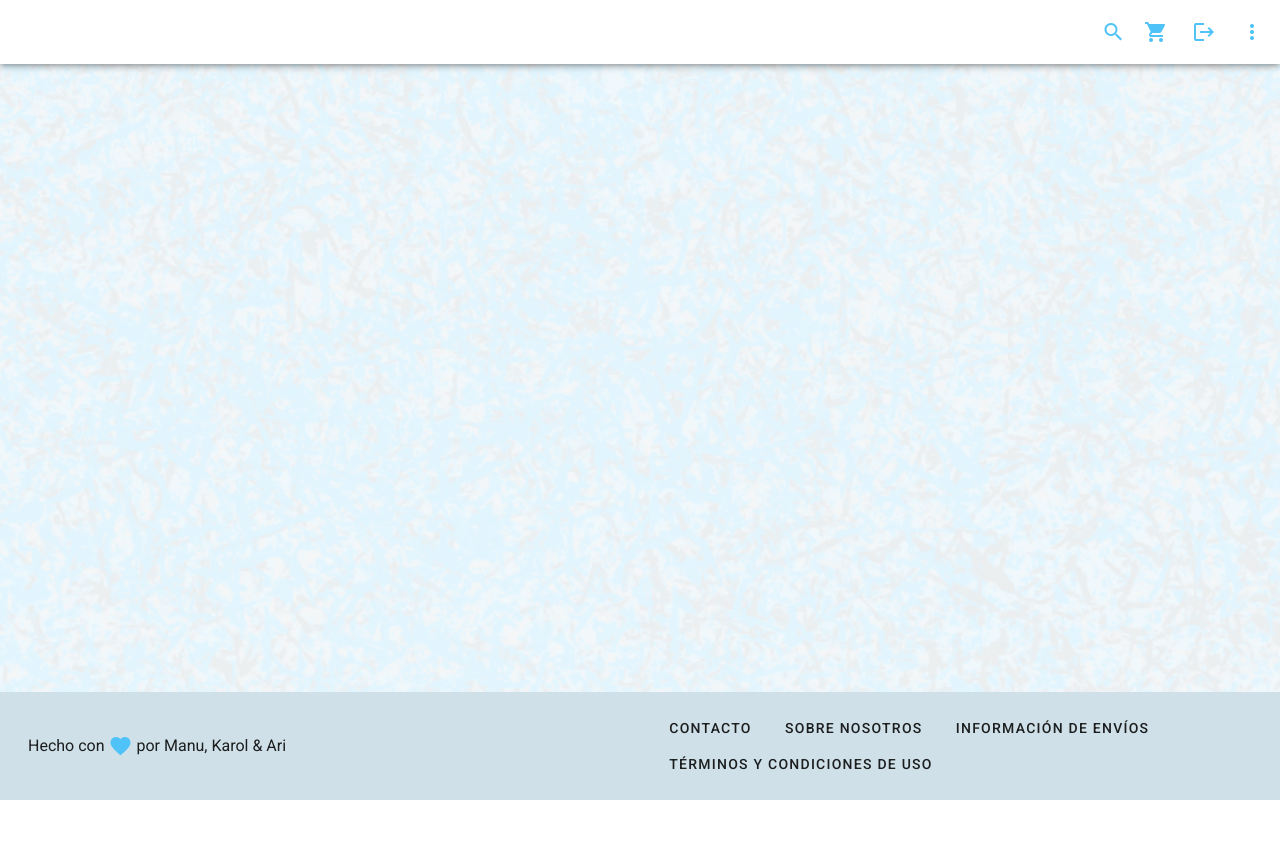
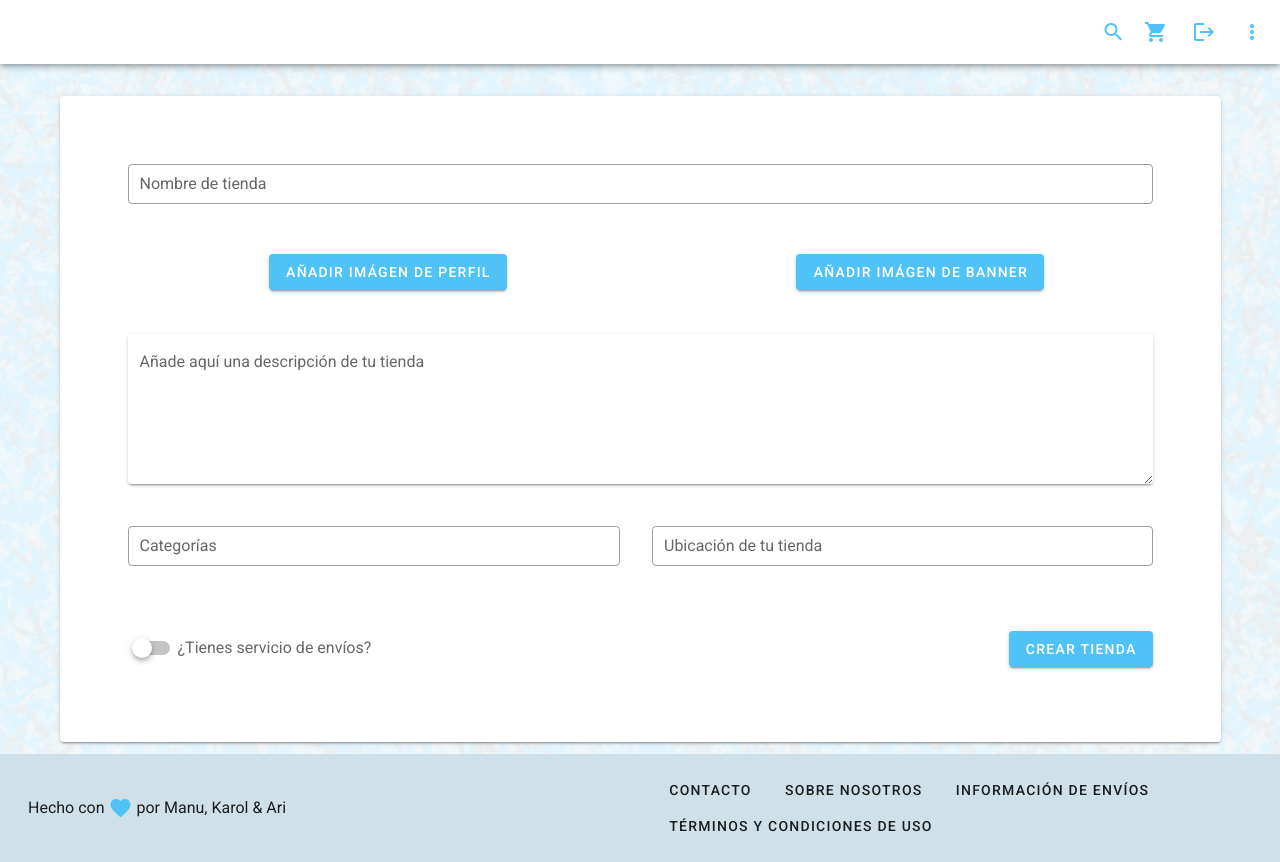
Before and after one commit to Karolarizag/DikramFrontNuxt, a Nuxt app in the folder frontNuxt/: page /MarketplaceForm in a window 1280 px wide. Before the commit the page ends 800 px from the top, so only its background shows below. Built offline with nearby package versions, Linux system fonts and the light colour scheme.

Commit message:
marketplace form

```diff
--- a/frontNuxt/components/CProductInfo.vue
+++ b/frontNuxt/components/CProductInfo.vue
@@ -3,7 +3,7 @@
     <v-card class="pb-10 pa-3 mt-5">
       <v-row>
         <v-col cols="4" class="d-flex justify-center align-center flex-column ml-7">
-          <div>imageInput</div>
+          <!-- <VImageInput class="ml-7" />  -->
           <v-btn class="mt-3 mx-10" color="light-blue lighten-2" dark> Añadir imagen </v-btn>
         </v-col>
 
@@ -12,11 +12,10 @@
           <div class="d-flex flex-wrap mt-5 justify-center" >
 
             <div v-for="(item, idx) in imagenes" :key="idx">
-              <v-img max-height="150" class="ma-1" max-width="150" src="../assets/imagedefault.png">
-              </v-img>
+              <img class="ma-1" style="max-width: 150px; max-height: 150px;" src="~/assets/imagedefault.png"/>
             </div>
 
-            <v-textarea solo name="input-7-4" label="Añade aquí la descripción de tu producto" class="mt-3" v-model="description">
+            <v-textarea solo label="Añade aquí la descripción de tu producto" class="mt-3 px-3" v-model="description">
             </v-textarea>
 
           </div>
@@ -26,7 +25,7 @@
       <v-row class="px-15">
 
       <v-col>
-        <v-text-field type="text" width="500" class="mx-2" label="Nombre" outlined dense v-model="name"></v-text-field>
+        <v-text-field type="text" width="500" class="mx-2" label="Nombre" outlined dense v-model="title"></v-text-field>
       </v-col>
 
       <v-col >
@@ -140,16 +139,20 @@ export default {
       this.materials = [...this.materials]
     },
     sendTags() {
-     return  this.tags.push(this.etiquetas)
+      this.tags.push(this.etiquetas)
+      this.etiquetas = ''
     },
     sendSizes() {
-      return this.sizes.push(this.tallas)
+      this.sizes.push(this.tallas)
+      this.tallas = ''
     },
     sendColors() {
-      return this.colors.push(this.color)
+      this.colors.push(this.color)
+      this.color = ''
     },
     sendMaterials() {
-      return this.materials.push(this.material)
+      this.materials.push(this.material)
+      this.material = ''
     },
     async submitProduct() {
       const res = await this.$axios.$post('/products', {
@@ -169,7 +172,7 @@ export default {
         }
       })
       this.$router.push({ name: "Marketplace" });
-      console.log(res)
+      res.status(200).json(res)
     }
   },
 };
--- a/frontNuxt/components/Header.vue
+++ b/frontNuxt/components/Header.vue
@@ -56,6 +56,14 @@
                 @click="showProductForm = !showProductForm"
               >
                 Crear Producto
+              </v-btn>
+              <v-btn
+                text
+                color="light-blue lighten-2"
+                :to="{ name: 'MarketplaceForm' }"
+                @click="showProductForm = !showProductForm"
+              >
+                Crear Marketplace
               </v-btn>
             </v-list-item>
           </v-list>
--- a/frontNuxt/package.json
+++ b/frontNuxt/package.json
@@ -21,7 +21,8 @@
     "@nuxtjs/pwa": "^3.3.5",
     "core-js": "^3.15.1",
     "nuxt": "^2.15.7",
-    "vuetify": "^2.5.5"
+    "vuetify": "^2.5.5",
+    "vuetify-image-input": "^19.2.2"
   },
   "devDependencies": {
     "@babel/eslint-parser": "^7.14.7",
--- a/frontNuxt/pages/Marketplace/_id.vue
+++ b/frontNuxt/pages/Marketplace/_id.vue
@@ -52,7 +52,7 @@ export default {
 }
 </script>
 
-<style lang="scss" scoped>
+<style>
 .productpagebody {
   width: 80vw;
   margin: auto;
--- /dev/null
+++ b/frontNuxt/pages/MarketplaceForm/index.vue
@@ -0,0 +1,96 @@
+<template>
+  <v-container>
+    <v-card class=" pa-15 mt-5">
+
+      <v-row>
+        <v-text-field type="text" class="mx-5 mt-5" label="Nombre de tienda" v-model="title" outlined dense></v-text-field>
+      </v-row>
+
+      <v-row>
+        <v-col class="d-flex justify-center align-center flex-column ml-7">
+          <v-btn class="mt-3 mx-10" color="light-blue lighten-2" dark>Añadir imágen de perfil</v-btn>
+        </v-col>
+        <v-col class="d-flex justify-center align-center flex-column ml-7">
+         <v-btn class="mt-3 mx-10" color="light-blue lighten-2" dark>Añadir imágen de banner</v-btn>
+        </v-col>
+      </v-row>
+
+      <v-row class="px-5">
+        <v-textarea solo label="Añade aquí una descripción de tu tienda" v-model="des" class="mt-8"></v-textarea>
+      </v-row>
+
+      <v-row>
+
+        <v-col>
+          <v-text-field type="text" class="mx-2" label="Categorías" v-model="cates" @keydown.enter="sendCategories()" outlined dense>
+        </v-text-field>
+        <div class="d-flex flex-wrap px-2">
+          <div v-for="(item, idx) in this.categories" :key="idx" class="ma-1">
+            <v-chip color="cyan lighten-4" close @click:close="removeCategory(item)">
+              <strong>{{ item }}</strong>&nbsp;
+            </v-chip>
+          </div>
+        </div>
+        </v-col>
+
+        <v-col>
+           <v-text-field type="text" class="mr-2" label="Ubicación de tu tienda" v-model="ubication" outlined dense></v-text-field>
+        </v-col>
+
+      </v-row>
+
+      <v-row>
+        <v-col>
+          <v-switch class="ml-3" label="¿Tienes servicio de envíos?" color="light-blue lighten-2" v-model="shipping" >
+          </v-switch>
+        </v-col>
+        <v-col class="d-flex justify-center align-end flex-column mr-2">
+          <v-btn color="light-blue lighten-2" dark @click="submitMarketplace">Crear tienda</v-btn>
+        </v-col>
+      </v-row>
+
+    </v-card>
+  </v-container>
+</template>
+
+<script>
+export default {
+  name: 'MarketplaceForm',
+  data() {
+    return {
+      title: '',
+      des: '',
+      cates: '',
+      categories: [],
+      shipping: false,
+      ubication: ''
+    }
+  },
+  methods: {
+    sendCategories() {
+      this.categories.push(this.cates)
+      this.cates = ''
+    },
+    removeCategory(item) {
+      this.categories.splice(this.categories.indexOf(item), 1)
+      this.categories = [...this.categories]
+    },
+    async submitMarketplace() {
+      const res = await this.$axios.$post('/marketplace', {
+        name: this.title,
+        description: this.des,
+        categories: this.categories,
+        shipping: this.shipping,
+        ubication: this.ubication
+      },
+      {
+        headers: {
+          token: localStorage.token
+        }
+      })
+      this.$router.push({ name: 'Marketplace' })
+      res.status(200).json(res)
+    }
+  },
+}
+</script>
```
Also changed, not shown: frontNuxt/assets/imagedefault.png (added), 1 other file (tests, documents, lock files or other folders).
